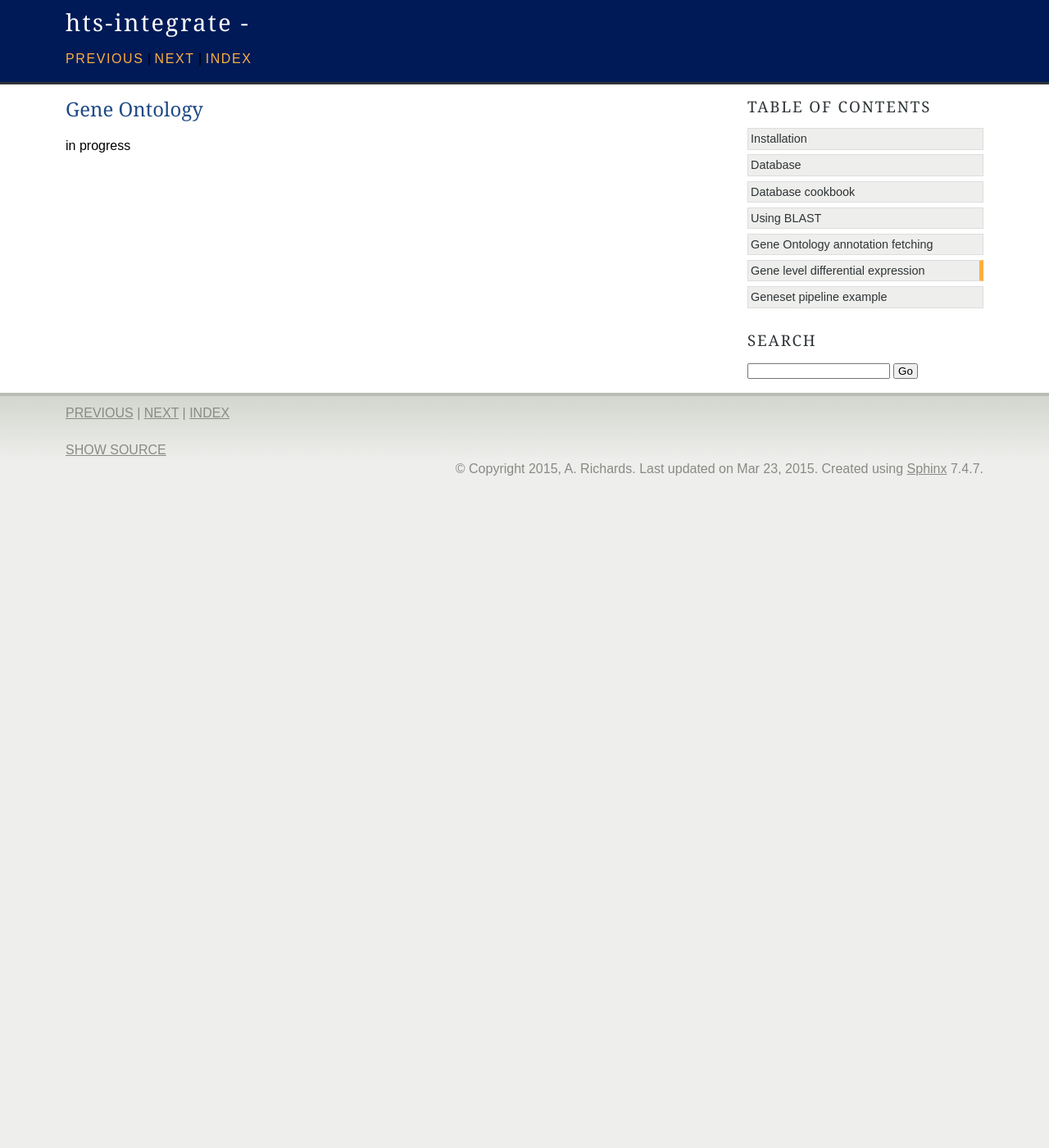
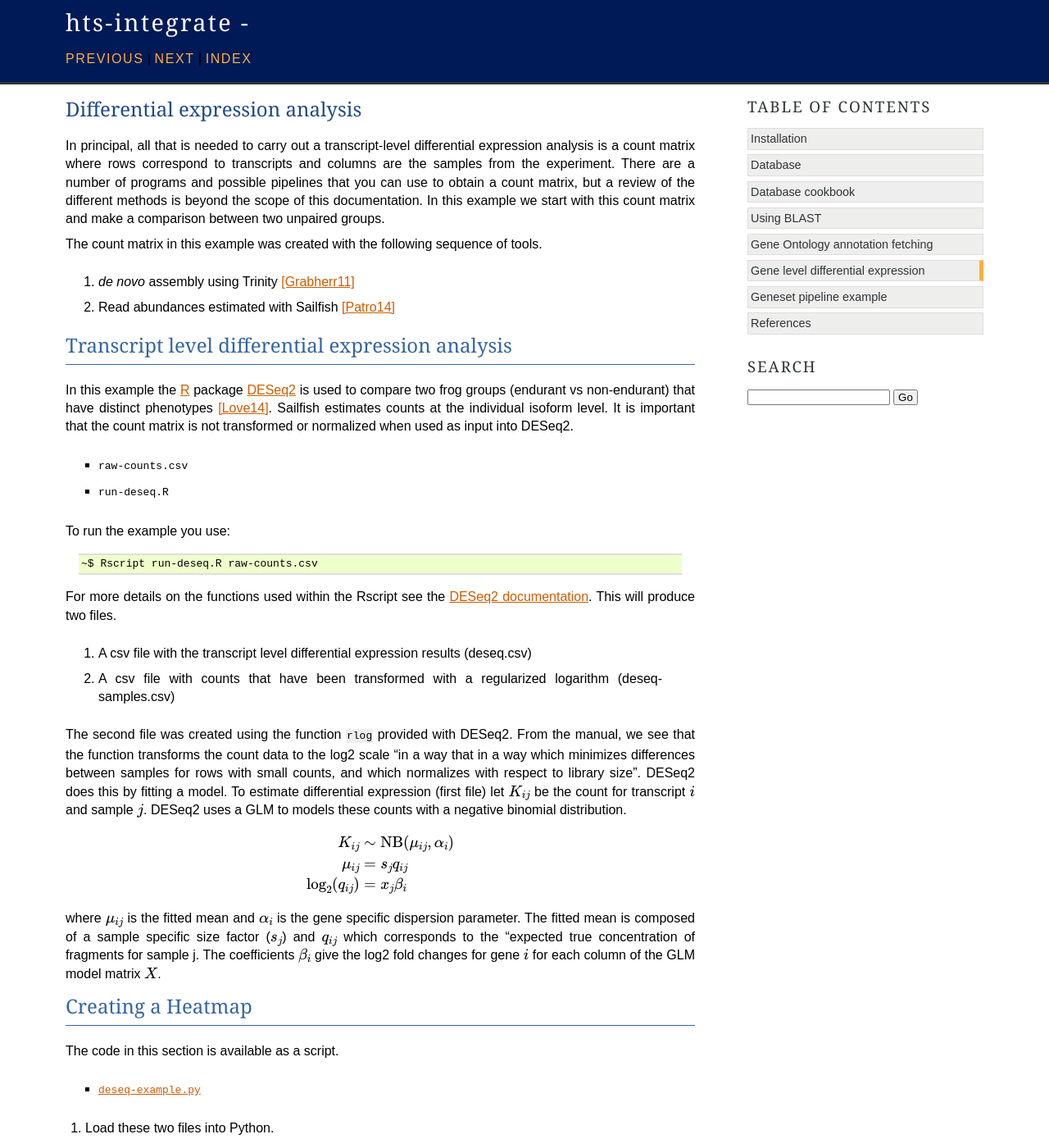
Before and after one commit to ajrichards/htsint, a Sphinx documentation site: the page built from docs/deseq-example.rst, in a window 1280 px wide and 1400 px high. Shown: the whole window at 82% size. Built offline with Sphinx 7.4.7, drawn with Linux system fonts in a browser that asks for light colours; formulas are drawn with MathJax 3; the version number could not be read and is left out; some of the changed text lies outside the part shown.

Commit message:
added gene expression page

```diff
--- /dev/null
+++ b/docs/deseq-example.py
@@ -0,0 +1,42 @@
+#!/usr/bin/python
+"""
+
+"""
+
+import sys
+import numpy as np
+from htsint.tools import read_matrix,read_de_results,Heatmap
+
+## load differential expression data
+deseqIds, deseqColumns, deseqMat = read_de_results('deseq.csv',tool='DESeq')
+dfeIds,dfeColumns,dfeMat = read_matrix('deseq-samples.csv',mtype='float')
+padjInd = np.where(deseqColumns == 'padj')[0]
+
+## filter out nans
+print deseqIds.shape, deseqMat.shape, dfeMat.shape, dfeIds.shape
+size1 = deseqIds.shape[0]
+filter1Ids = deseqIds[np.where(~np.isnan(deseqMat[:,padjInd]))[0]]
+mask = np.in1d(dfeIds,filter1Ids)
+deseqIds = deseqIds[mask]
+deseqMat = deseqMat[mask,:]
+dfeIds = dfeIds[mask]
+dfeMat = dfeMat[mask,:]
+print("... %s/%s transcripts pass nan filter"%(filter1Ids.size,size1))
+
+## filter for only the most significant transcripts (max 75)
+threshold = 0.5
+size2 = deseqIds.shape[0]
+filter2Ids = deseqIds[np.where(deseqMat[:,padjInd] <= threshold)[0][:75]]
+mask = np.in1d(dfeIds,filter2Ids)
+deseqIds = deseqIds[mask]
+deseqMat = deseqMat[mask,:]
+dfeIds = dfeIds[mask]
+dfeMat = dfeMat[mask,:]
+print("... %s/%s transcripts pass significance (%s) filter"%(filter2Ids.size,size2,threshold))
+
+## create the heatmap
+rowLabels = dfeIds
+colLabels = dfeColumns
+hm = Heatmap(dfeMat,rowLabels,colLabels)
+hm.draw_heatmap(cmap='uy',clabels=True,rlabels=True,rowFont=6)
+hm.save("heatmap-demo.png",dpi=200)
--- a/docs/deseq-example.rst
+++ b/docs/deseq-example.rst
@@ -1,6 +1,106 @@
-.. pipeline example
+.. differential expression example
 
-Gene Ontology
-======================
+Differential expression analysis
+======================================
 
-in progress
+In principal, all that is needed to carry out a transcript-level
+differential expression analysis is a count matrix where rows
+correspond to transcripts and columns are the samples from the
+experiment.  There are a number of programs and possible pipelines
+that you can use to obtain a count matrix, but a review of the
+different methods is beyond the scope of this documentation.  In this
+example we start with this count matrix and make a comparison between
+two unpaired groups.
+
+The count matrix in this example was created with the following sequence of tools.
+
+   1. *de novo* assembly using Trinity [Grabherr11]_
+   2. Read abundances estimated with Sailfish [Patro14]_
+
+Transcript level differential expression analysis
+-----------------------------------------------------
+
+In this example the `R <http://www.r-project.org>`_ package `DESeq2 <http://www.bioconductor.org/packages/release/bioc/html/DESeq2.html>`_ is used to compare two frog groups (endurant vs non-endurant) that have distinct phenotypes [Love14]_.  Sailfish estimates counts at the individual isoform level.  It is important that the count matrix is not transformed or normalized when used as input into DESeq2.
+
+   * :download:`raw-counts.csv <../raw-counts.csv>`
+   * :download:`run-deseq.R <../run-deseq.R>`
+
+To run the example you use:
+
+   .. code-block:: bash
+
+      ~$ Rscript run-deseq.R raw-counts.csv
+
+For more details on the functions used within the Rscript see the `DESeq2 documentation <http://www.bioconductor.org/packages/release/bioc/manuals/DESeq2/man/DESeq2.pdf>`_.  This will produce two files.
+
+
+  1. A csv file with the transcript level differential expression results (deseq.csv)
+  2. A csv file with counts that have been transformed with a regularized logarithm (deseq-samples.csv)
+
+
+The second file was created using the function ``rlog`` provided with DESeq2.  From the manual, we see that the function transforms the count data to the log2 scale "in a way that in a way which minimizes differences between samples for rows with small counts, and which normalizes with respect to library size". DESeq2 does this by fitting a model.  To estimate differential expression (first file) let :math:`K_{ij}` be the count for transcript :math:`i` and sample :math:`j`.  DESeq2 uses a GLM to models these counts with a negative binomial distribution.
+
+   .. math::
+
+      K_{ij} &\sim \textrm{NB}(\mu_{ij},\alpha_{i})\\
+      \mu_{ij} &= s_{j} q_{ij}\\
+      \textrm{log}_{2}(q_{ij}) &= x_{j} \beta_{i}
+
+where :math:`\mu_{ij}` is the fitted mean and :math:`\alpha_{i}` is the gene specific dispersion parameter.   The fitted mean is composed of a sample specific size factor (:math:`s_{j}`) and :math:`q_{ij}` which corresponds to the "expected true concentration of fragments for sample j.  The coefficients :math:`\beta_{i}` give the log2 fold changes for gene :math:`i` for each column of the GLM model matrix :math:`X`.
+
+Creating a Heatmap
+-------------------------
+
+The code in this section is available as a script.
+
+   * :download:`deseq-example.py <deseq-example.py>`
+
+1. Load these two files into Python.
+
+   >>> from htsint.tools import read_matrix,read_de_results,Heatmap
+   >>> deseqIds, deseqColumns, deseqMat = read_de_results('deseq.csv',tool='DESeq')
+   >>> dfeIds,dfeColumns,dfeMat = read_matrix('deseq_samples.csv',mtype='float')
+   >>> padjInd = np.where(deseqColumns == 'padj')[0]
+
+2. Filter out NA values
+
+   >>> import numpy as np
+   >>> size1 = deseqIds.shape[0]
+   >>> filter1Ids = deseqIds[np.where(~np.isnan(deseqMat[:,padjInd]))[0]]
+   >>> mask = np.in1d(dfeIds,filter1Ids)
+   >>> deseqIds = deseqIds[mask]
+   >>> deseqMat = deseqMat[mask,:]
+   >>> dfeIds = dfeIds[mask]
+   >>> dfeMat = dfeMat[mask,:]
+   >>> print("... %s/%s transcripts pass nan filter"%(filter1Ids.size,size1))
+   ... 98575/103983 transcripts pass nan filter
+
+3. Filter for only the most significant transcripts (max 75)
+
+   >>> threshold = 0.5
+   >>> size2 = deseqIds.shape[0]
+   >>> filter2Ids = deseqIds[np.where(deseqMat[:,padjInd] <= threshold)[0][:75]]
+   >>> mask = np.in1d(dfeIds,filter2Ids)
+   >>> deseqIds = deseqIds[mask]
+   >>> deseqMat = deseqMat[mask,:]
+   >>> dfeIds = dfeIds[mask]
+   >>> dfeMat = dfeMat[mask,:]
+   >>> print("... %s/%s transcripts pass significance (%s) filter"%(filter2Ids.size,size2,threshold))
+
+4. Draw a heatmap of transformed count data
+
+   >>> rowLabels = dfeIds
+   >>> colLabels = dfeColumns
+   >>> hm = Heatmap(dfeMat,rowLabels,colLabels)
+   >>> hm.draw_heatmap(cmap='uy',clabels=True,rlabels=True,rowFont=6)
+   >>> hm.save("heatmap_demo.png",dpi=200)
+
+
+.. figure:: ../heatmap-demo.png
+   :scale: 30%
+   :align: center
+   :alt: top 75 transcripts
+   :figclass: align-center
+
+
+.. note:: The ``rowLabels`` can be changed for more meaningful labels by using :doc:`BLAST and BlastMapper <blast>`
--- a/docs/index.rst
+++ b/docs/index.rst
@@ -38,3 +38,4 @@ Tutorials:
    Gene Ontology annotation fetching <annotation-fetching>
    Gene level differential expression <deseq-example>
    Geneset pipeline example <pipeline-example>
+   References <references>
```
Also changed, not shown: docs/references.rst (added, +28 -0 lines), docs/heatmap-demo.png (added), 3 other files.
